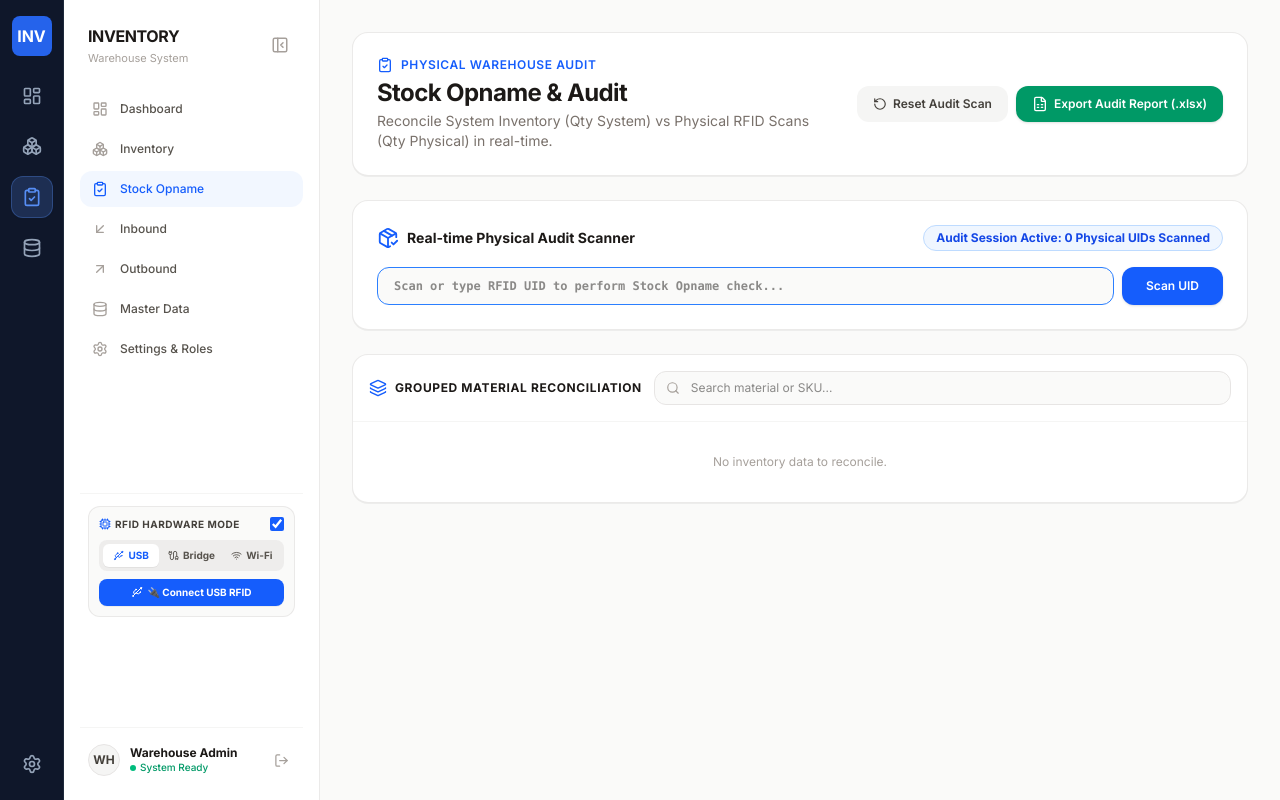
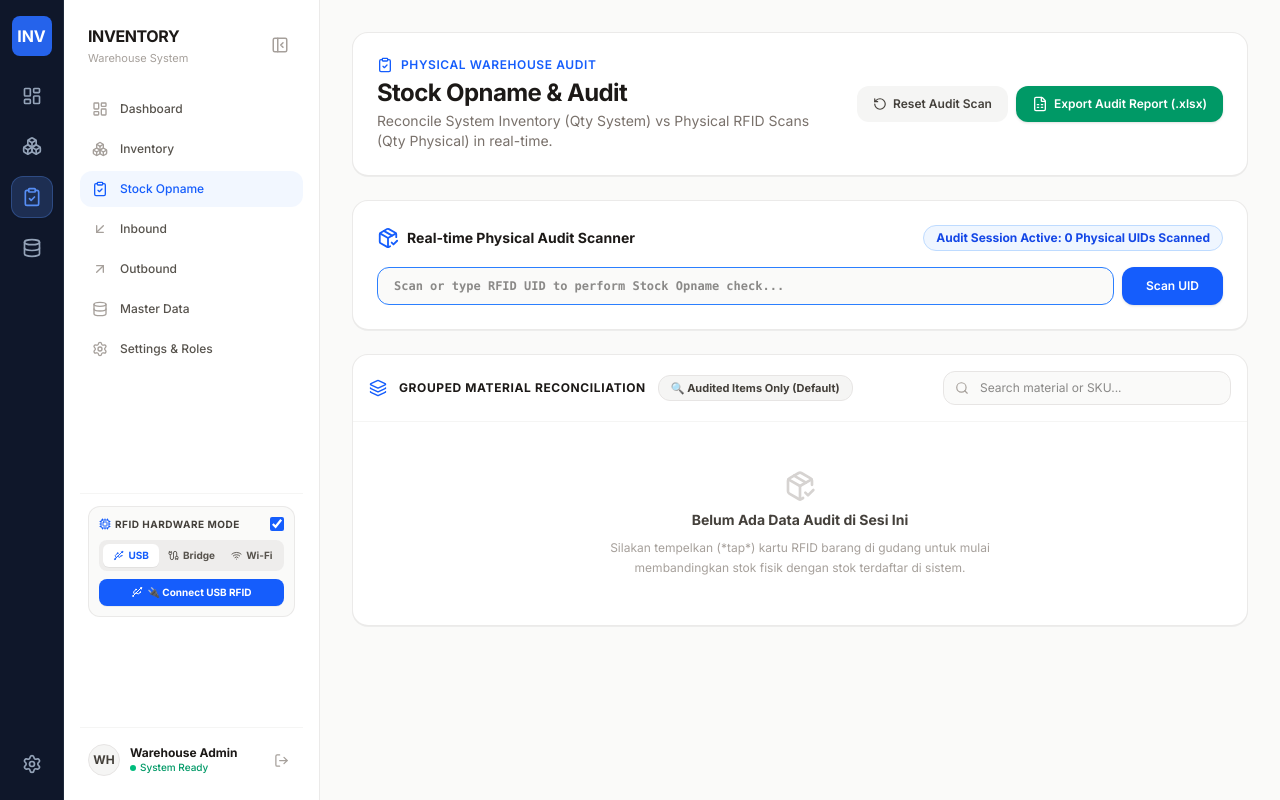
Before and after one commit to wellproject0907-ux/inventory, a Next.js app: page /stock-opname in a window 1280 px wide. Built offline with nearby package versions, Linux system fonts and the light colour scheme; no server answers; the database is empty.

Commit message:
Update Stock Opname page to start with empty table and populate items dynamically as they are scanned during audit

```diff
--- a/src/app/stock-opname/page.jsx
+++ b/src/app/stock-opname/page.jsx
@@ -34,6 +34,7 @@ export default function StockOpnamePage() {
   const [auditScannedUids, setAuditScannedUids] = useState(new Set());
   const [lastScannedInfo, setLastScannedInfo] = useState(null);
   const [scanInput, setScanInput] = useState('');
+  const [showAllMaterials, setShowAllMaterials] = useState(false); // Default false: starts empty, populates as items are scanned
 
   const itemsRef = useRef([]);
   useEffect(() => {
@@ -154,7 +155,11 @@ export default function StockOpnamePage() {
     groupedMap[key].items.push(item);
   });
 
-  const groupedList = Object.values(groupedMap);
+  // By default, filter to show ONLY material groups where AT LEAST 1 UID has been scanned in current session
+  const groupedList = Object.values(groupedMap).filter(group => {
+    if (showAllMaterials) return true;
+    return group.items.some(i => auditScannedUids.has(String(i.nfc_uid || i.id).replace(/[^a-zA-Z0-9]/g, '').toUpperCase()));
+  });
 
   const toggleExpand = (key) => {
     setExpandedKeys(prev => ({ ...prev, [key]: !prev[key] }));
@@ -285,12 +290,23 @@ export default function StockOpnamePage() {
 
       {/* Stock Opname Reconciliation Table */}
       <div className="bg-white rounded-2xl border border-stone-200/80 overflow-hidden shadow-2xs">
-        <div className="p-4 border-b border-stone-100 flex items-center justify-between gap-3">
-          <div className="flex items-center gap-2">
+        <div className="p-4 border-b border-stone-100 flex flex-col sm:flex-row items-start sm:items-center justify-between gap-3">
+          <div className="flex items-center gap-3 flex-wrap">
             <Layers size={18} className="text-blue-600" />
             <h3 className="text-xs font-bold text-stone-900 uppercase tracking-wider">Grouped Material Reconciliation</h3>
+            <button
+              type="button"
+              onClick={() => setShowAllMaterials(prev => !prev)}
+              className={`px-3 py-1 rounded-xl text-[11px] font-bold transition cursor-pointer border ${
+                showAllMaterials
+                  ? 'bg-blue-600 text-white border-blue-600 shadow-2xs'
+                  : 'bg-stone-100 text-stone-700 border-stone-200 hover:bg-stone-200'
+              }`}
+            >
+              {showAllMaterials ? '📋 Showing All Materials' : '🔍 Audited Items Only (Default)'}
+            </button>
           </div>
-          <div className="relative flex-1 md:w-72">
+          <div className="relative w-full sm:w-72">
             <Search size={14} className="absolute left-3 top-1/2 -translate-y-1/2 text-stone-400" />
             <input
               type="text"
@@ -306,7 +322,13 @@ export default function StockOpnamePage() {
           {loading ? (
             <div className="p-8 text-center text-xs text-stone-400">Loading Stock Opname data...</div>
           ) : groupedList.length === 0 ? (
-            <div className="p-8 text-center text-xs text-stone-400">No inventory data to reconcile.</div>
+            <div className="p-12 text-center text-xs text-stone-500 space-y-2">
+              <PackageCheck size={32} className="mx-auto text-stone-300" />
+              <p className="font-bold text-stone-700 text-sm">Belum Ada Data Audit di Sesi Ini</p>
+              <p className="text-stone-400 max-w-md mx-auto leading-relaxed">
+                Silakan tempelkan (*tap*) kartu RFID barang di gudang untuk mulai membandingkan stok fisik dengan stok terdaftar di sistem.
+              </p>
+            </div>
           ) : (
             <table className="w-full text-left border-collapse">
               <thead className="sticky top-0 z-20 bg-stone-50 shadow-xs">
```
